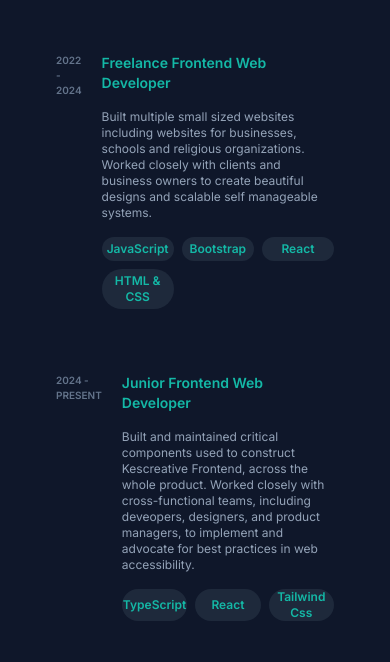
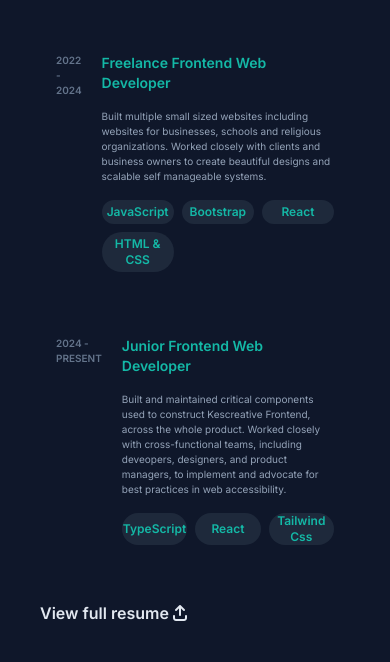
Before and after one commit to prospermarshalls/my-portfolio, a website: page index.html in a window 390 px wide. Shown: the part 683-1345 px from the top of the page. Drawn offline with nearby package versions, Linux system fonts and the light colour scheme; files that its build step writes are made by us from their sources.

Commit message:
Update index.html

```diff
--- a/index.html
+++ b/index.html
@@ -162,7 +162,7 @@
               <h3 class="font-semibold mb-4 text-sm md:text-md text-teal-500">
                 Freelance Frontend Web Developer
               </h3>
-              <p class="text-xs md:text-sm">
+              <p class="text-[10px] md:text-sm">
                 Built multiple small sized websites including websites for
                 businesses, schools and religious organizations. Worked closely
                 with clients and business owners to create beautiful designs and
@@ -203,7 +203,7 @@
               <h2 class="font-semibold mb-4 text-sm md:text-md text-teal-500">
                 Junior Frontend Web Developer
               </h2>
-              <p class="text-xs md:text-sm">
+              <p class="text-[10px] md:text-sm">
                 Built and maintained critical components used to construct
                 Kescreative Frontend, across the whole product. Worked closely
                 with cross-functional teams, including deveopers, designers, and
```
